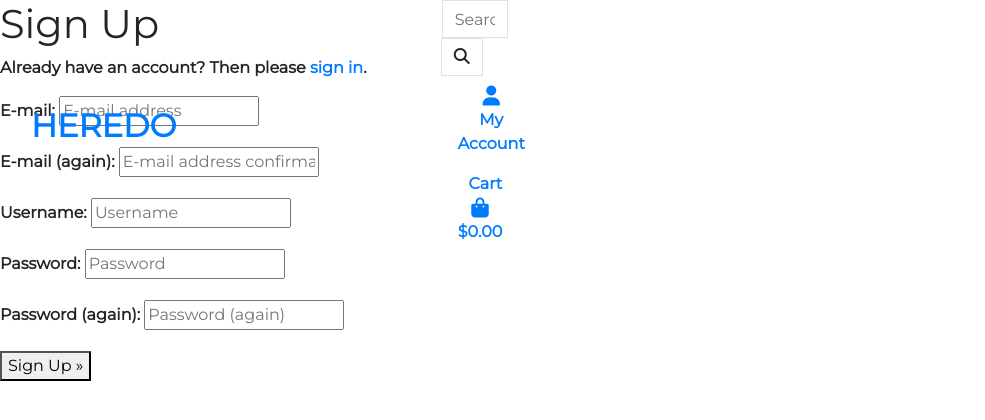
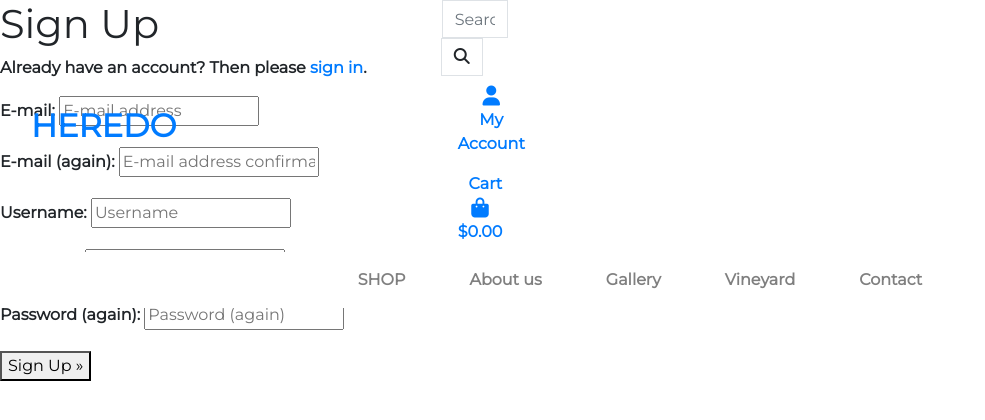
Before and after one commit to nikkibudeanu/heredo, a Django app: page /accounts/signup/ in a window 1280 px wide. Shown: the top 420 px of the page, without its empty margins (0-985 px from the left). Run offline with Django 3.2, Linux system fonts and the light colour scheme; some libraries are stand-ins or nearby versions.

Commit message:
Add main nav to the includes and link it to the base file

```diff
--- a/home/templates/home/index.html
+++ b/home/templates/home/index.html
@@ -12,7 +12,7 @@
 {% block content %}
 
 <div class="video-container h-10">
-    <video src="../media/background-video.mp4" autoplay loop playsinline muted fixed></video>
+    <video src="" autoplay loop playsinline muted fixed></video>
     <div class="links">
 
     </div>
--- a/templates/base.html
+++ b/templates/base.html
@@ -104,6 +104,14 @@
               </ul>
           </div>
       </div>
+      <div class="row bg-white">
+        <nav class="navbar navbar-expand-lg navbar-light w-100">
+            <button class="navbar-toggler" type="button" data-toggle="collapse" data-target="#main-nav" aria-controls="main-nav" aria-expanded="false" aria-label="Toggle navigation">
+                <span class="navbar-toggler-icon"></span>
+            </button>
+            {% include 'includes/main-nav.html' %}
+        </nav>
+    </div>
   </header>
 
     {% block content %}
--- /dev/null
+++ b/templates/includes/main-nav.html
@@ -0,0 +1,43 @@
+<div class="collapse navbar-collapse" id="main-nav">
+    <ul class="navbar-nav w-auto mx-auto">
+
+        <li class="nav-item dropdown">
+            <a class="logo-font font-weight-bold nav-link text-black mr-5" href="#" id="shop-link" data-toggle="dropdown" aria-haspopup="true" aria-expanded="false">
+                SHOP
+            </a>
+            <div class="dropdown-menu border-0" aria-labelledby="shop-link">
+                <a href="" class="dropdown-item">Red  Wines</a>
+                <a href="" class="dropdown-item">White & Rosé Wines</a>
+                <a href="" class="dropdown-item">Champagne & Sparkling wines</a>
+                <a href="" class="dropdown-item">Gifts</a>
+                <a href="" class="dropdown-item">Gift cards</a>
+                <a href="" class="dropdown-item">All Products</a>
+            </div>
+        </li>
+
+        <li class="nav-item">
+            <a class="logo-font font-weight-bold nav-link text-black mr-5" href="#" id="about-link" aria-haspopup="true" aria-expanded="false">
+                About us
+            </a>
+        </li>
+
+        <li class="nav-item ">
+            <a class="logo-font font-weight-bold nav-link text-black mr-5" href="#" id="gallery-link" aria-haspopup="true" aria-expanded="false">
+                Gallery
+            </a>
+        </li>
+
+        <li class="nav-item">
+            <a class="logo-font font-weight-bold nav-link text-black mr-5" href="#" id="vineyard-link" aria-haspopup="true" aria-expanded="false">
+                Vineyard
+            </a>
+        </li>
+
+
+        <li class="nav-item">
+            <a class="logo-font font-weight-bold nav-link text-black" href="#" id="contact-link"  aria-haspopup="true" aria-expanded="false">
+                Contact
+            </a>
+        </li>
+    </ul>
+</div>
```
